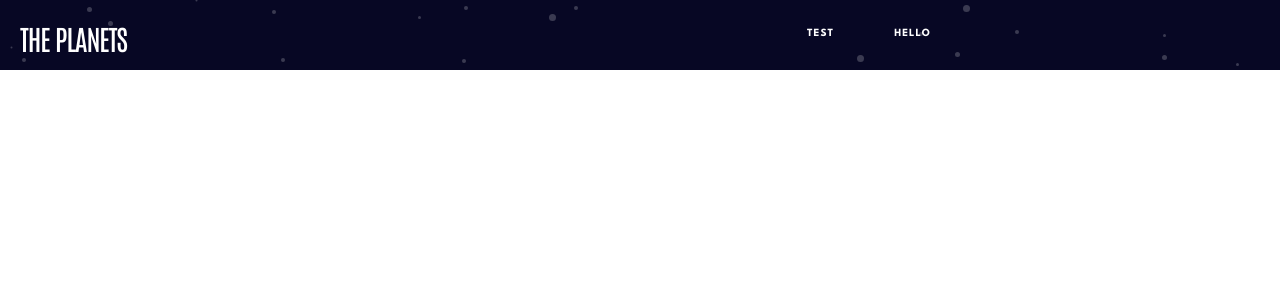
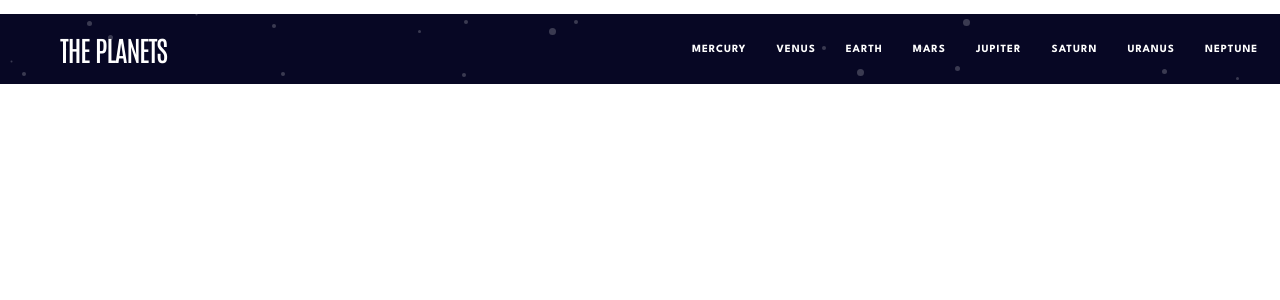
Before and after one commit to jakecreely/planet-react-app, a React (Create React App) app: page / in a window 1280 px wide. Shown: the top 300 px of the page. Built offline with nearby package versions, Linux system fonts and the light colour scheme.

Commit message:
adjusting hovering on navbar

```diff
--- a/src/components/NavBar.js
+++ b/src/components/NavBar.js
@@ -3,17 +3,44 @@ import 'react-dom';
 
 function NavBar() {
     return(
-        <div id='navbar'>
-                <ul>
+        <div className='nav-container'>
+                <ul className='navbar'>
+                    <li className='nav-title'>
+                        <div>THE PLANETS</div>
+                    </li>
+
                     <li>
-                        <div id='nav-title'>THE PLANETS</div>
+                    <a id='mercury-link'>Mercury</a>
                     </li>
+
                     <li>
-                    <a>Test</a>
+                    <a id='venus-link'>Venus</a>
                     </li>
+
                     <li>
-                        <a>Hello</a>
+                    <a id='earth-link'>Earth</a>
                     </li>
+
+                    <li>
+                    <a id='mars-link'>Mars</a>
+                    </li>
+
+                    <li>
+                    <a id='jupiter-link'>Jupiter</a>
+                    </li>
+
+                    <li>
+                    <a id='saturn-link'>Saturn</a>
+                    </li>
+
+                    <li>
+                    <a id='uranus-link'>Uranus</a>
+                    </li>
+
+                    <li>
+                    <a id='neptune-link'>Neptune</a>
+                    </li>
+
                 </ul>
         </div>
     )
--- a/src/styles/style.css
+++ b/src/styles/style.css
@@ -11,7 +11,7 @@ h1 {
   color: #FFFFFF;
 }
 
-h2, #navbar #nav-title {
+h2, .navbar .nav-title {
   font-family: "Antonio", sans-serif;
   font-size: 40px;
   line-height: 52px;
@@ -34,7 +34,7 @@ h4 {
   letter-spacing: 1px;
 }
 
-body, #navbar li {
+body, .navbar li {
   font-family: "League Spartan", sans-serif;
   font-weight: 400;
   font-size: 14px;
@@ -46,21 +46,26 @@ body, #navbar li {
   background-image: url("../../starting-code/assets/background-stars.svg");
 }
 
-#navbar {
+.navbar {
   color: #FFFFFF;
   height: 5em;
+  display: -webkit-box;
+  display: -ms-flexbox;
+  display: flex;
+  -webkit-box-align: center;
+      -ms-flex-align: center;
+          align-items: center;
 }
 
-#navbar #nav-title {
-  float: left;
-  padding-right: 50%;
+.navbar .nav-title {
   font-weight: 400;
   font-size: 28px;
-  line-height: 36px;
+  line-height: 30px;
   letter-spacing: -1.05px;
+  padding-right: 500px;
 }
 
-#navbar li {
+.navbar li {
   font-weight: 700;
   font-style: normal;
   font-size: 11px;
@@ -70,18 +75,48 @@ body, #navbar li {
   padding-left: 20px;
 }
 
-#navbar li a {
-  padding: 20px;
+.navbar li a {
+  text-decoration: none;
+  padding: 5px;
+  color: #FFFFFF;
 }
 
-#navbar li a:hover {
-  border-top: 6px solid red;
-}
-
-#navbar ul {
+.navbar ul {
   height: 100%;
   padding: 20px;
   margin-top: 0;
   list-style-type: none;
 }
+
+.navbar #mercury-link:hover {
+  border-top: 3px solid #419EBB;
+}
+
+.navbar #venus-link:hover {
+  border-top: 3px solid #EDA249;
+}
+
+.navbar #earth-link:hover {
+  border-top: 3px solid #6D2ED5;
+}
+
+.navbar #mars-link:hover {
+  border-top: 3px solid #D14C32;
+}
+
+.navbar #jupiter-link:hover {
+  border-top: 3px solid #D83A34;
+}
+
+.navbar #saturn-link:hover {
+  border-top: 3px solid #CD5120;
+}
+
+.navbar #uranus-link:hover {
+  border-top: 3px solid #1EC1A2;
+}
+
+.navbar #neptune-link:hover {
+  border-top: 3px solid #2D68F0;
+}
 /*# sourceMappingURL=style.css.map */
--- a/src/styles/style.scss
+++ b/src/styles/style.scss
@@ -6,17 +6,24 @@
     background-image: url('../../starting-code/assets/background-stars.svg');
 }
 
-#navbar {
+@mixin link-hover ($colour){
+    border-top: 3px solid $colour;
+}
+
+.navbar {
     color: $primaryText;
     height: 5em;
-    #nav-title {
+    display: flex;
+    align-items: center;
+
+    .nav-title {
         @extend h2;
-        float: left;
-        padding-right: 50%;
+        // padding-right: 50%;
         font-weight: 400;
         font-size: 28px;
-        line-height: 36px;
+        line-height: 30px;
         letter-spacing: -1.05px;
+        padding-right: 500px;
     }
 
     li {
@@ -30,10 +37,9 @@
         padding-left: 20px;
 
         a {
-            padding: 20px;
-            &:hover {
-                border-top: 6px solid red;
-            }
+            text-decoration: none;
+            padding: 5px;
+            color: $primaryText;
         }
 
     }
@@ -44,4 +50,53 @@
         margin-top: 0;
         list-style-type: none;
     }
+
+    #mercury-link {
+        &:hover {
+            @include link-hover($mercury)
+        }
+    }
+
+    #venus-link {
+        &:hover {
+            @include link-hover($venus)
+        }
+    }
+
+    #earth-link {
+        &:hover {
+            @include link-hover($earth)
+        }
+    }
+
+    #mars-link {
+        &:hover {
+            @include link-hover($mars)
+        }
+    }
+
+    #jupiter-link {
+        &:hover {
+            @include link-hover($jupiter)
+        }
+    }
+
+    #saturn-link {
+        &:hover {
+            @include link-hover($saturn)
+        }
+    }
+
+    #uranus-link {
+        &:hover {
+            @include link-hover($uranus)
+        }
+    }
+
+    #neptune-link {
+        &:hover {
+            @include link-hover($neptune)
+        }
+    }
+
 }
```
Also changed, not shown: 1 other file (tests, documents, lock files or other folders).
